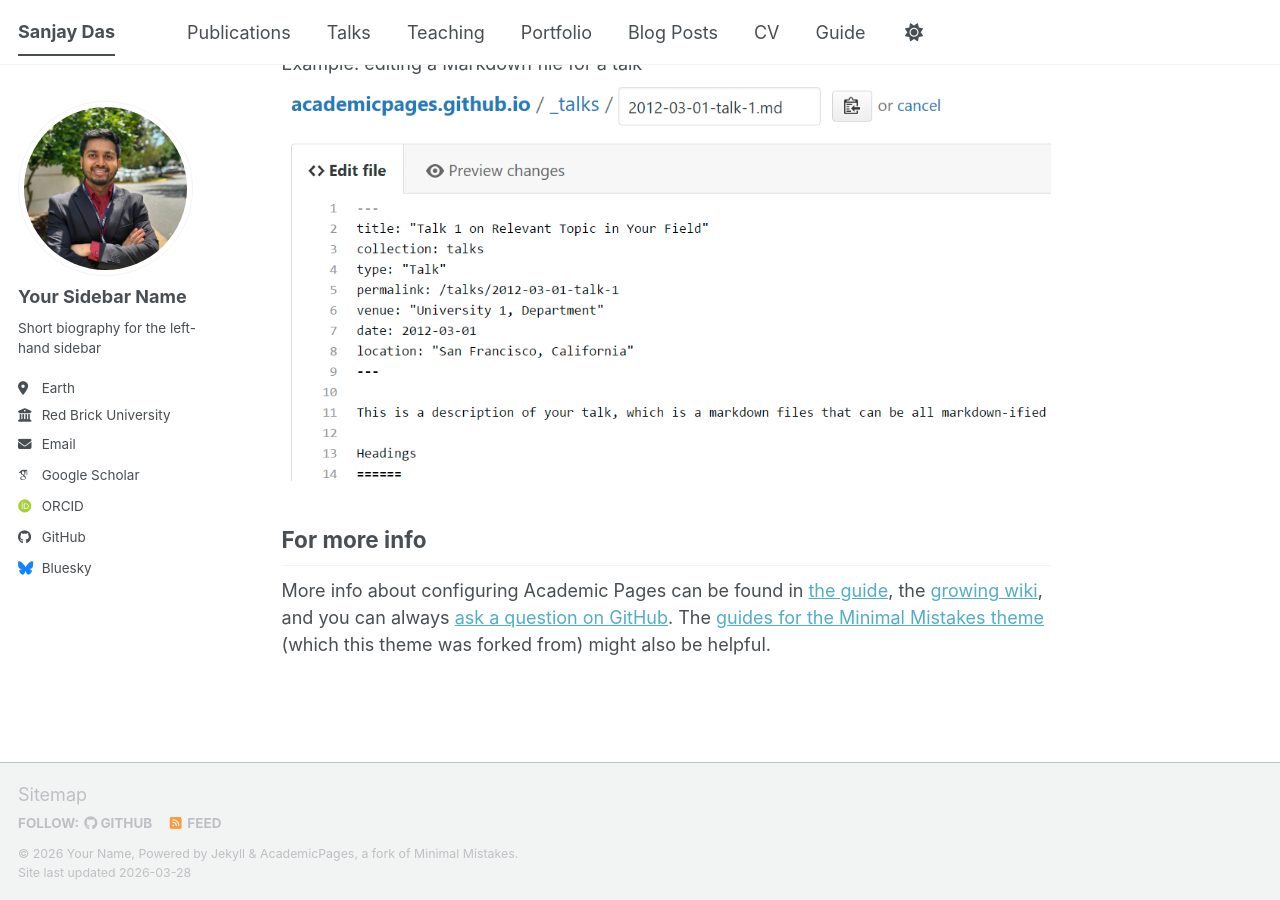
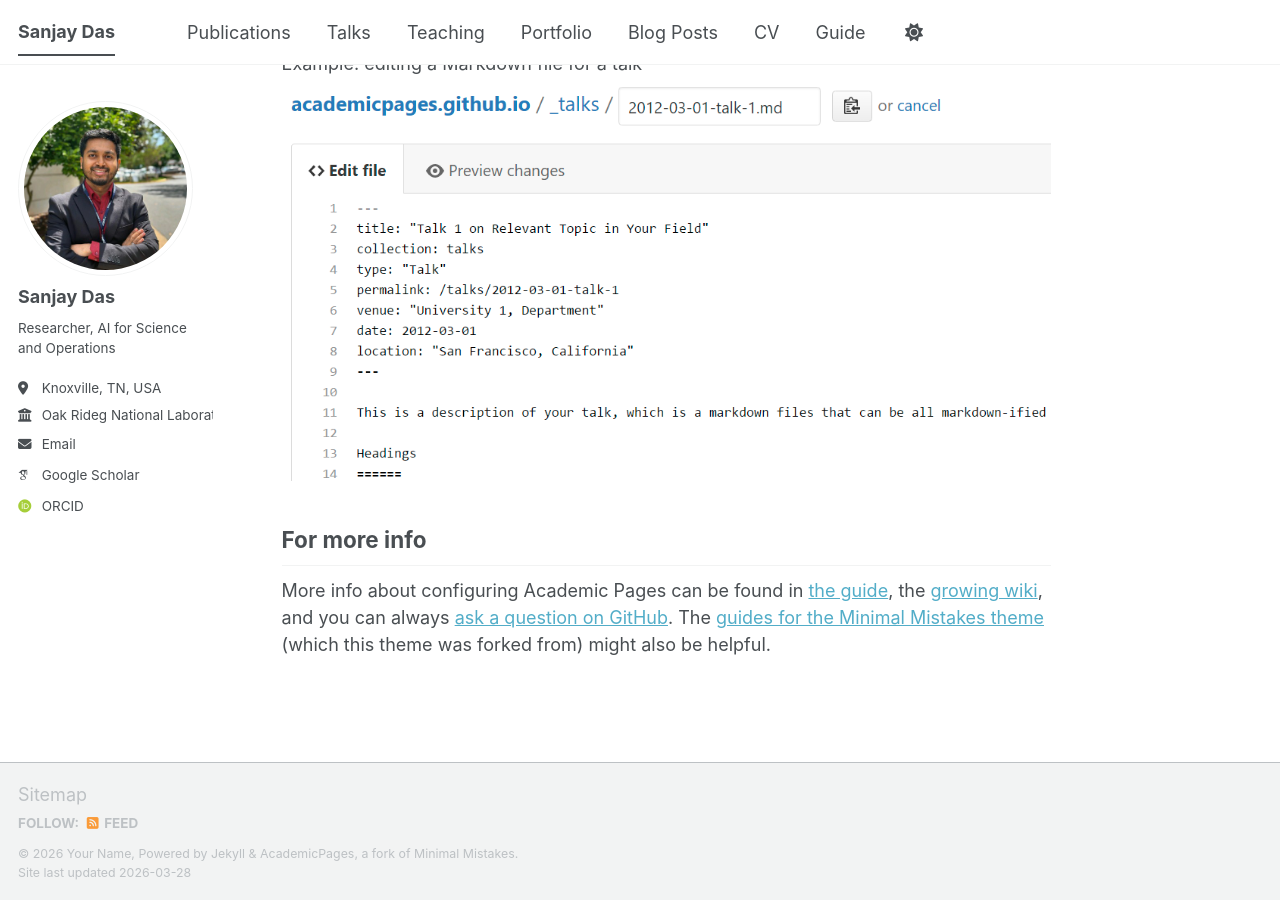
Before and after one commit to sanjay-das-in/sanjay-das-in_test, a Jekyll site: the page built from _pages/about.md, in a window 1280 px wide and 900 px high, scrolled down 2720 px. Built offline with Jekyll 4.4.1, drawn with Linux system fonts in a browser that asks for light colours; some web fonts are replaced; a script bundle is joined from its source files by our own code; library files that are not in the unit come from our copies.

Commit message:
Update _config.yml

```diff
--- a/_config.yml
+++ b/_config.yml
@@ -24,13 +24,13 @@ repository               : "academicpages/academicpages.github.io"
 author:
   # Biographic information
   avatar           : "profile.jpeg"
-  name             : "Your Sidebar Name"
+  name             : "Sanjay Das"
   pronouns         : # example: "she/her"
-  bio              : "Short biography for the left-hand sidebar"
-  location         : "Earth"
-  employer         : "Red Brick University"
+  bio              : "Researcher, AI for Science and Operations"
+  location         : "Knoxville, TN, USA"
+  employer         : "Oak Rideg National Laboratory"
   uri              : # URL
-  email            : "none@example.org"
+  email            : "dass3@ornl.gov"
 
   # Academic websites
   academia         : # URL
@@ -51,13 +51,13 @@ author:
   bitbucket        : # Username - Update with your username on the site
   codepen          : # Username
   dribbble         : # Username
-  github           : "academicpages"
+  github           : #"academicpages"
   kaggle           : # Username
   stackoverflow    : # User number or user number and name (i.e., use "1" or "1/jeff-atwood")
 
   # Social media
   artstation       : # Username
-  bluesky          : "bsky.app" # Replace this with you Bluesky username
+  bluesky          : #"bsky.app" # Replace this with you Bluesky username
   facebook         : # Username
   flickr           : # Username
   foursquare       : # Username
```
